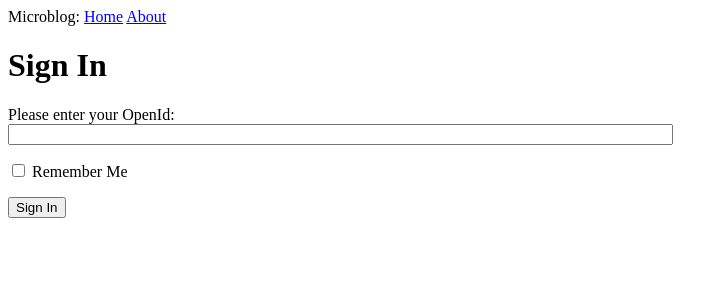
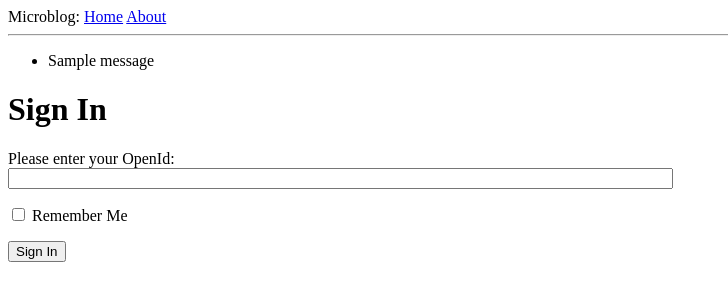
Before and after one commit to Deetrixx/microblog, a Python web app: template app/templates/login.html in a window 1280 px wide. Shown: the top 301 px of the page, without its empty margins (0-728 px from the left). Run offline with Jinja, Linux system fonts and the light colour scheme; the template is opened without the code that fills it: most values are stand-ins (such as "Sample title", 1, 10 or a date in 2020); one stand-in notice (Sample message) is shown; form fields are guessed from the names that the template uses.

Commit message:
added changes inorder to display flashed messages

```diff
--- a/app/templates/base.html
+++ b/app/templates/base.html
@@ -1,4 +1,5 @@
 <html>
+
 <head>
     {% if title %}
     <title>{{ title }} - microblog</title>
@@ -6,10 +7,18 @@
     <title>Welcome to microblog</title>
     {% endif %}
 </head>
+
 <body>
     <div>Microblog: <a href="/index">Home</a>
         <a href="/about">About</a>
     </div>
-     {% block content %} {% endblock %}
+    <hr> {% with messages = get_flashed_messages() %} {% if messages %}
+    <ul>
+        {% for message in messages %}
+        <li>{{ message }}</li>
+        {% endfor %}
+    </ul>
+    {% endif %} {% endwith %} {% block content %} {% endblock %}
 </body>
+
 </html>
```
Lines whose indentation alone changed are shown as unchanged.
